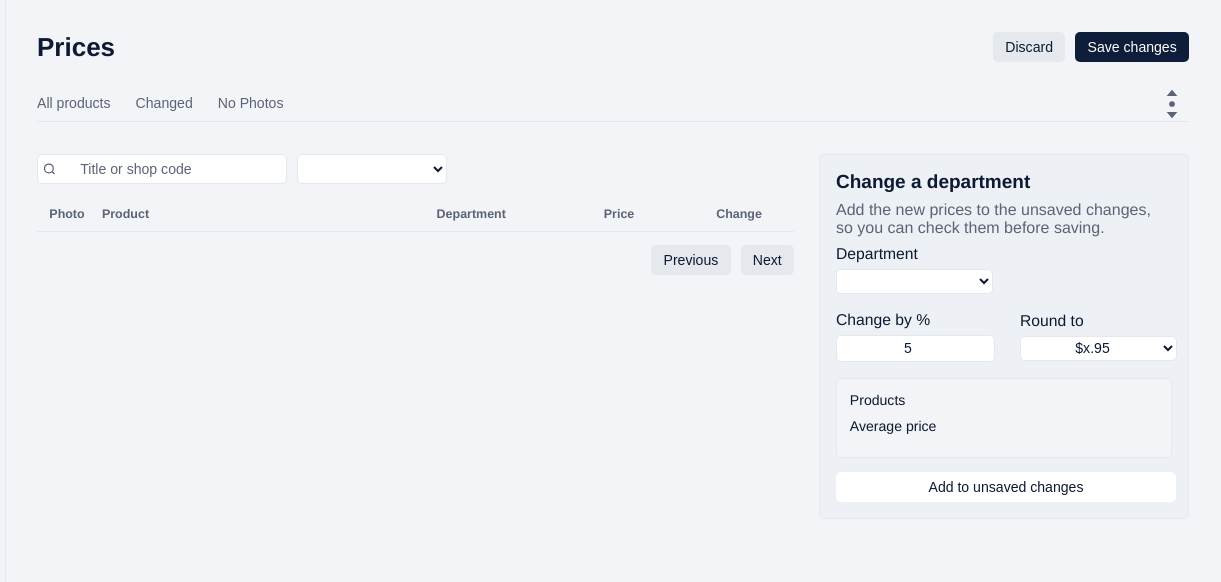
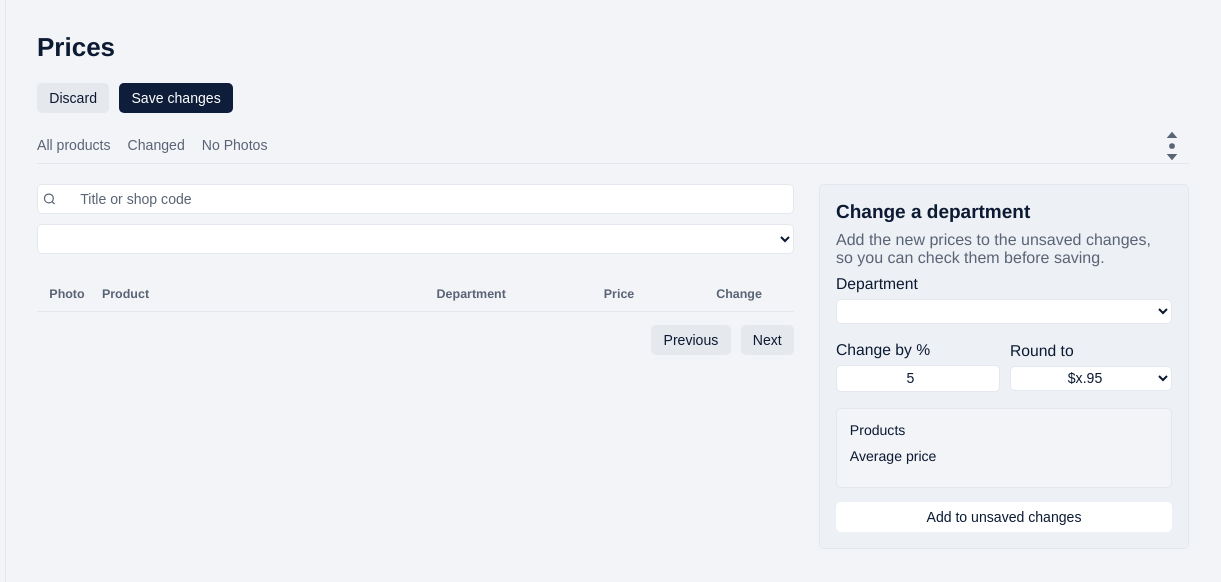
Before and after one commit to MiNO-ROID/FullStack, a plain HTML site: page price.html in a window 1280 px wide. Shown: the top 582 px of the page, 59-1280 px from the left. Drawn offline with Linux system fonts and the light colour scheme; a script that the page names is missing.

Commit message:
tiny changes

```diff
--- a/css/price.css
+++ b/css/price.css
@@ -102,7 +102,7 @@ body {
 /* main wrokspace -- main content */
 .main-content {
   margin-left: 4em;
-  width: calc(100% - 50px);
+  width: calc(100% - 4em);
   padding: 2em 2em;
 }
 
@@ -407,8 +407,9 @@ body {
   color: var(--l-text);
   border-color: var(--l-surface);
   font-size: clamp(0.7rem, 0.8rem + 0.1vw, 9rem);
-  min-width: 340px;
-  height: 30px;
+  width: 100%;
+  min-width: 0;
+   height: 30px;
   padding: 0 0.8em;
   margin-top: 1em;
   cursor: pointer;
@@ -658,3 +659,92 @@ body {
   color: var(--l-muted);
   padding: 2.5em 1em !important;
 }
+
+/* Addidtional added for mobile view */
+
+@media (max-width: 960px) {
+  .content-layout {
+    grid-template-columns: minmax(0, 1fr);
+  }
+
+  .content-layout > * {
+    min-width: 0;
+  }
+
+  .department-card {
+    position: static;
+    width: 100%;
+  }
+}
+  /* Stack header title and Discard / Save buttons */
+  .page-header {
+    flex-direction: column;
+    gap: 12px;
+  }
+
+  .header-actions {
+    width: 100%;
+    flex-wrap: wrap;
+  }
+
+  /* Allow filter tabs to wrap cleanly */
+  .tabs-bar {
+    flex-wrap: wrap;
+    gap: 10px;
+    margin-bottom: 1.25em;
+  }
+
+  .filter-tabs {
+    flex-wrap: wrap;
+    gap: 12px;
+  }
+
+  /* Stack search bar, department dropdown, and count */
+  .table-toolbar {
+    flex-direction: column;
+    align-items: stretch;
+    gap: 10px;
+  }
+
+  .toolbar-controls {
+    flex-direction: column;
+    align-items: stretch;
+    width: 100%;
+  }
+
+  .search-box,
+  .select-control {
+    width: 100%;
+    min-width: 0;
+  }
+
+  /* Make the Change a department inputs fit side-by-side without overflowing */
+  .form-row {
+    gap: 12px;
+  }
+
+  .form-row > * {
+    flex: 1;
+    min-width: 0;
+  }
+
+  .input-control {
+    width: 100%;
+  }
+
+  /* Keep the products table readable with smooth horizontal scrolling */
+  .table-wrapper {
+    width: 100%;
+    overflow-x: auto;
+    -webkit-overflow-scrolling: touch;
+  }
+
+  .products-table {
+    min-width: 560px;
+  }
+
+  /* Stack pagination info and buttons if needed */
+  .Pagination-bar {
+    flex-wrap: wrap;
+    gap: 10px;
+  }
```
